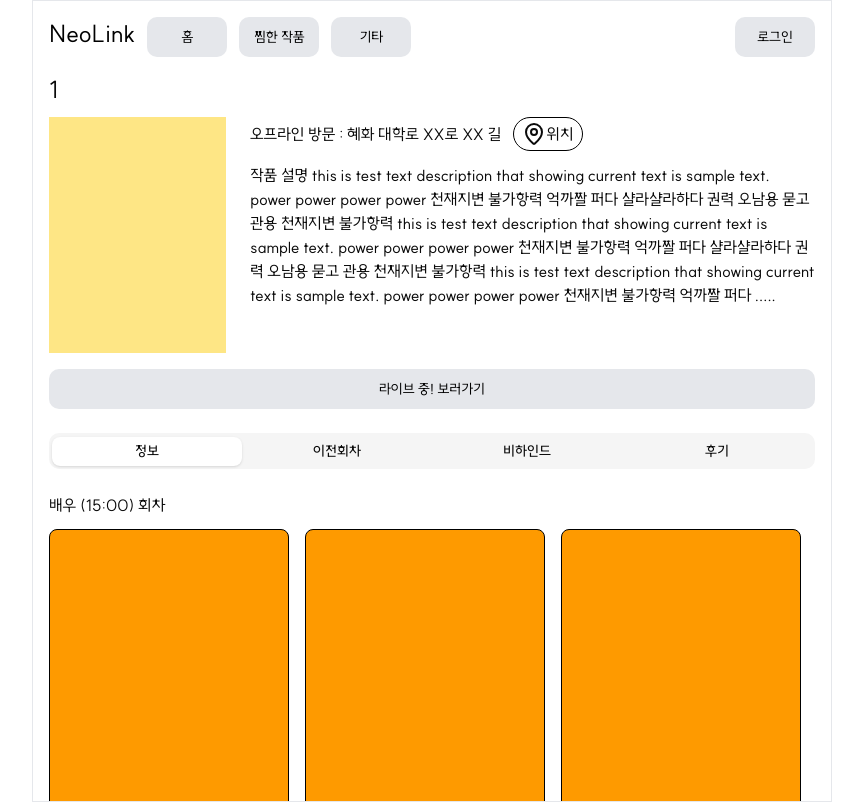
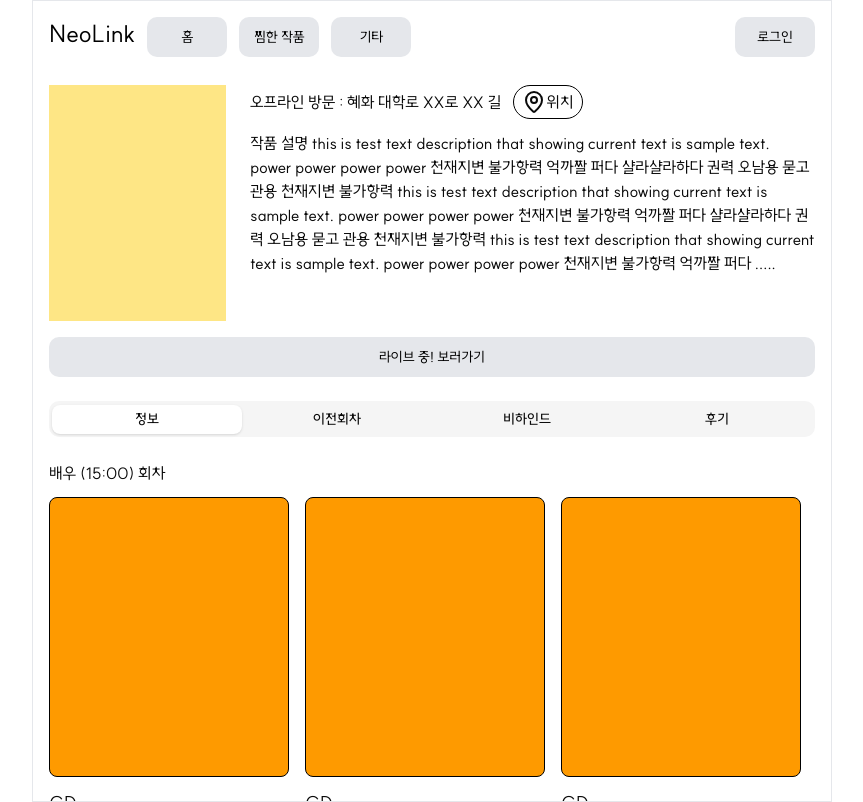
Before and after one commit to theDizzt/neolink-webapp, a Next.js app: page /home/play/1 in a window 1280 px wide. Shown: the whole page, without its empty margins (208-1071 px from the left). Built offline with nearby package versions, Linux system fonts and the light colour scheme.

Commit message:
fix: fix issue of play detail

```diff
--- a/app/home/play/[uid]/page.tsx
+++ b/app/home/play/[uid]/page.tsx
@@ -1,4 +1,5 @@
 'use client';
+
 import { BaseButton } from '@/components/button/base-button';
 import { Header } from '@/components/header';
 import { BehindTabPanel } from '@/components/play-detail/behind-tab-panel';
@@ -8,12 +9,12 @@
 import { Tabs, TabsList, TabsTrigger } from '@/components/ui/tabs';
 import { TabsContent } from '@radix-ui/react-tabs';
 import { MapPin } from 'lucide-react';
-import { useRouter } from 'next/router';
+import { useSearchParams } from 'next/navigation';
 
 // 여기 작업
 const PlayDetailPage = () => {
-  const router = useRouter();
-  const uid = router.query.uid;
+  const searchParams = useSearchParams();
+  const uid = searchParams.get('uid') || '';
 
   return (
     <div className="flex h-dvh w-full flex-col">
--- a/app/home/play/page.tsx
+++ b/app/home/play/page.tsx
@@ -6,7 +6,7 @@
   const router = useRouter();
 
   useEffect(() => {
-    router.push('/home  ');
+    router.push('/home');
   }, [router]);
   return (
     <div>
```
Also changed, not shown: 1 other file (tests, documents, lock files or other folders).
